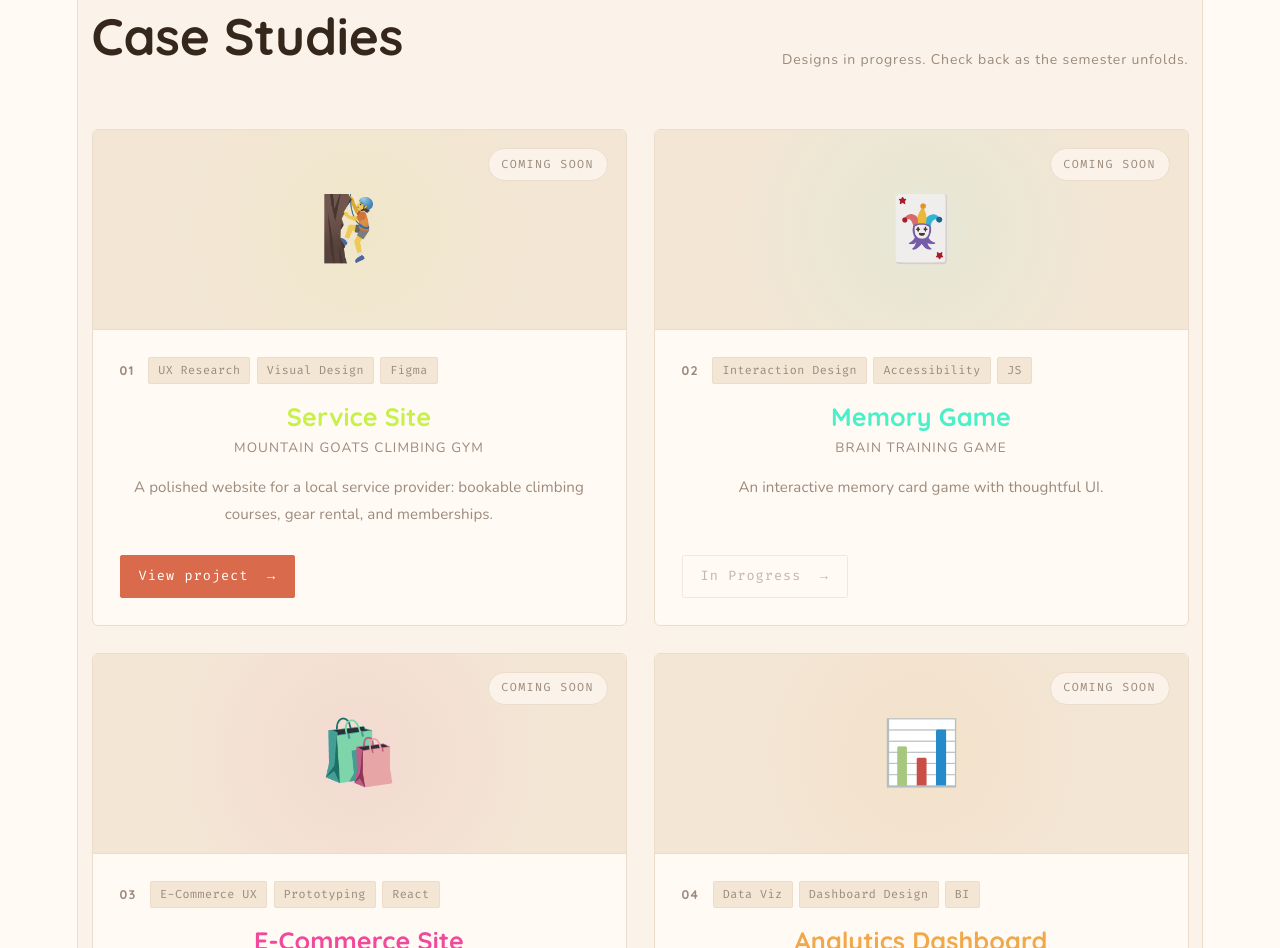
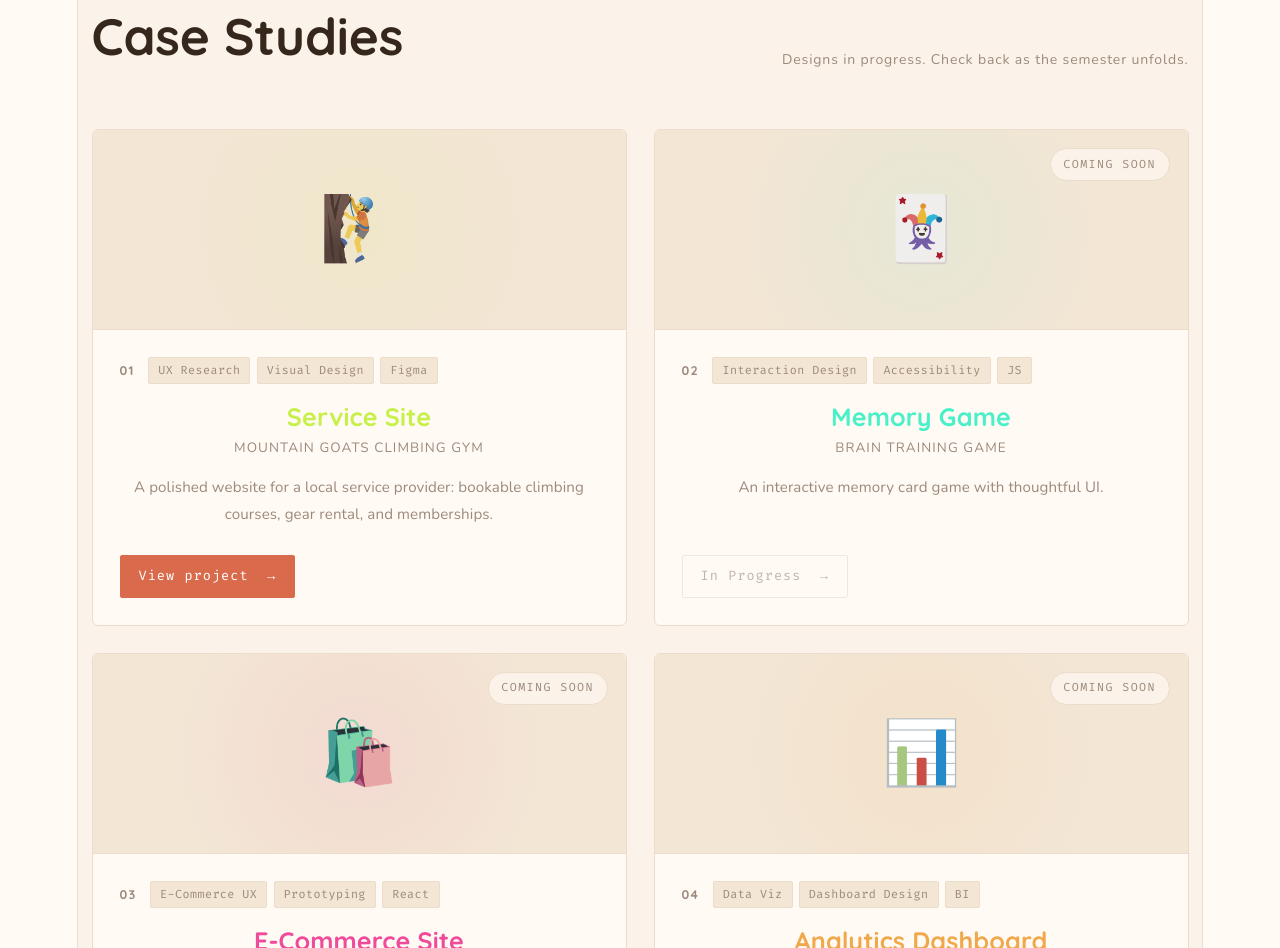
Before and after one commit to Rime6/my-portfolio, a React (Vite) app: page / in a window 1280 px wide. Shown: the part 2840-3788 px from the top of the page. Built offline with nearby package versions, Linux system fonts and the light colour scheme.

Commit message:
Removed Coming Soon message on service site project

```diff
--- a/src/components/CaseStudies.jsx
+++ b/src/components/CaseStudies.jsx
@@ -61,7 +61,9 @@ export default function CaseStudies() {
                 {/* Placeholder visual */}
                 <div className="cs-thumb" style={{ '--card-accent': c.color }}>
                   <span className="cs-emoji" role="img" aria-label={c.title}>{c.placeholder}</span>
-                  <span className="cs-coming-badge">Coming Soon</span>
+                  {c.title !== 'Service Site' && (
+                    <span className="cs-coming-badge">Coming Soon</span>
+                  )}
                 </div>
 
                 <div className="cs-body">
```
